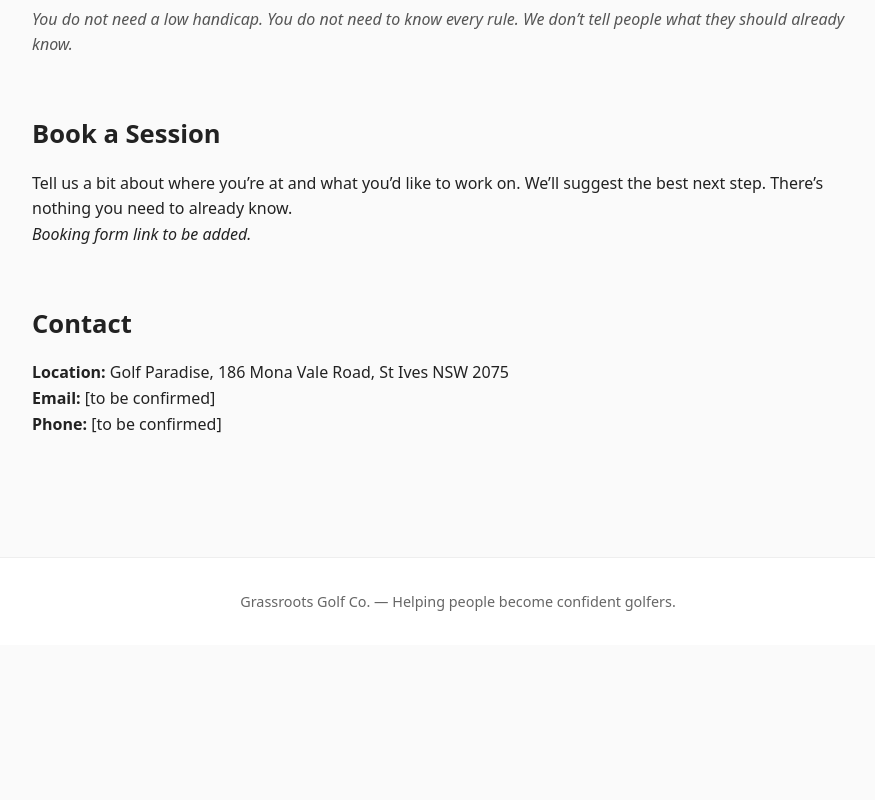
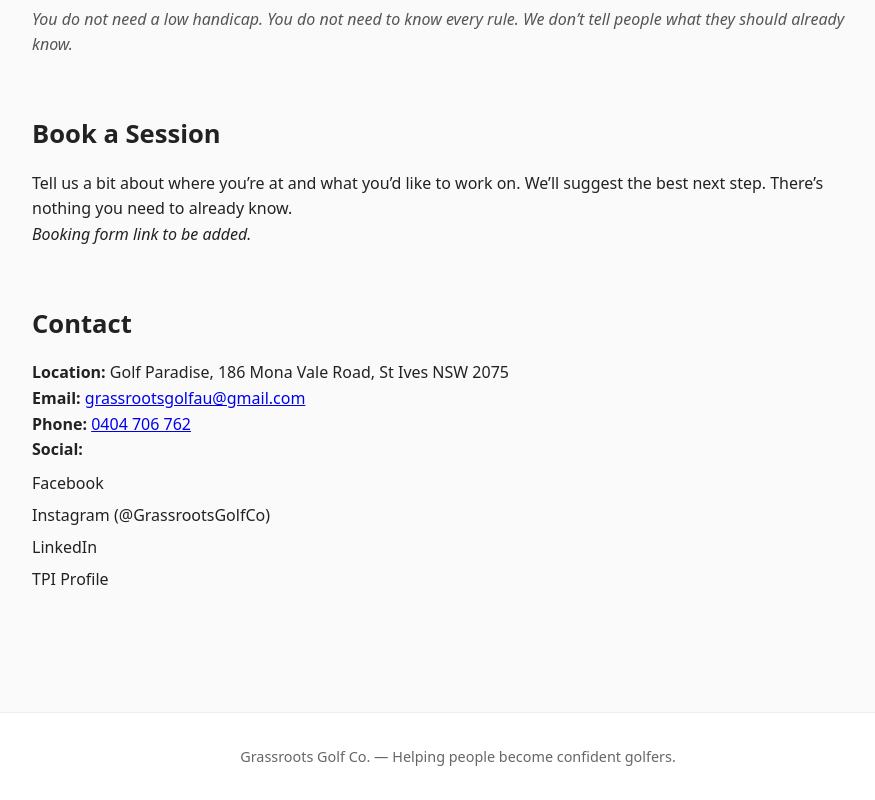
Before and after one commit to GrassrootsGolf/grassroots-golf, a plain HTML site: page index.html in a window 1280 px wide. Shown: the part 1502-2302 px from the top of the page, without its empty margins (182-1057 px from the left). Before the commit the page ends 2147 px from the top, so only its background shows below. Drawn offline with Linux system fonts and the light colour scheme.

Commit message:
Add contact details, social links, and logo placeholder

```diff
--- a/index.html
+++ b/index.html
@@ -9,7 +9,10 @@
 <body>
   <header>
     <nav>
-      <div class="logo">Grassroots Golf Co.</div>
+      <div class="logo">
+        <!-- Logo image can be added here later: <img src="logo.png" alt="Grassroots Golf Co."> -->
+        Grassroots Golf Co.
+      </div>
       <ul>
         <li><a href="#home">Home</a></li>
         <li><a href="#about">About</a></li>
@@ -72,8 +75,17 @@
     <section id="contact">
       <h2>Contact</h2>
       <p><strong>Location:</strong> Golf Paradise, 186 Mona Vale Road, St Ives NSW 2075</p>
-      <p><strong>Email:</strong> [to be confirmed]</p>
-      <p><strong>Phone:</strong> [to be confirmed]</p>
+      <p><strong>Email:</strong> <a href="mailto:grassrootsgolfau@gmail.com">grassrootsgolfau@gmail.com</a></p>
+      <p><strong>Phone:</strong> <a href="tel:0404706762">0404 706 762</a></p>
+      <div class="social">
+        <p><strong>Social:</strong></p>
+        <ul>
+          <li><a href="https://www.facebook.com/profile.php?id=61594531462794" target="_blank">Facebook</a></li>
+          <li><a href="https://www.instagram.com/GrassrootsGolfCo" target="_blank">Instagram (@GrassrootsGolfCo)</a></li>
+          <li><a href="https://www.linkedin.com/company/grasroots-golf-co" target="_blank">LinkedIn</a></li>
+          <li><a href="https://www.mytpi.com/experts/775845" target="_blank">TPI Profile</a></li>
+        </ul>
+      </div>
     </section>
   </main>
 
--- a/styles.css
+++ b/styles.css
@@ -128,6 +128,24 @@ h2 {
   margin-top: 1.5rem;
 }
 
+.social ul {
+  list-style: none;
+  margin-top: 0.5rem;
+}
+
+.social li {
+  margin-bottom: 0.4rem;
+}
+
+.social a {
+  color: #222;
+  text-decoration: none;
+}
+
+.social a:hover {
+  text-decoration: underline;
+}
+
 footer {
   text-align: center;
   padding: 2rem 1rem;
```
